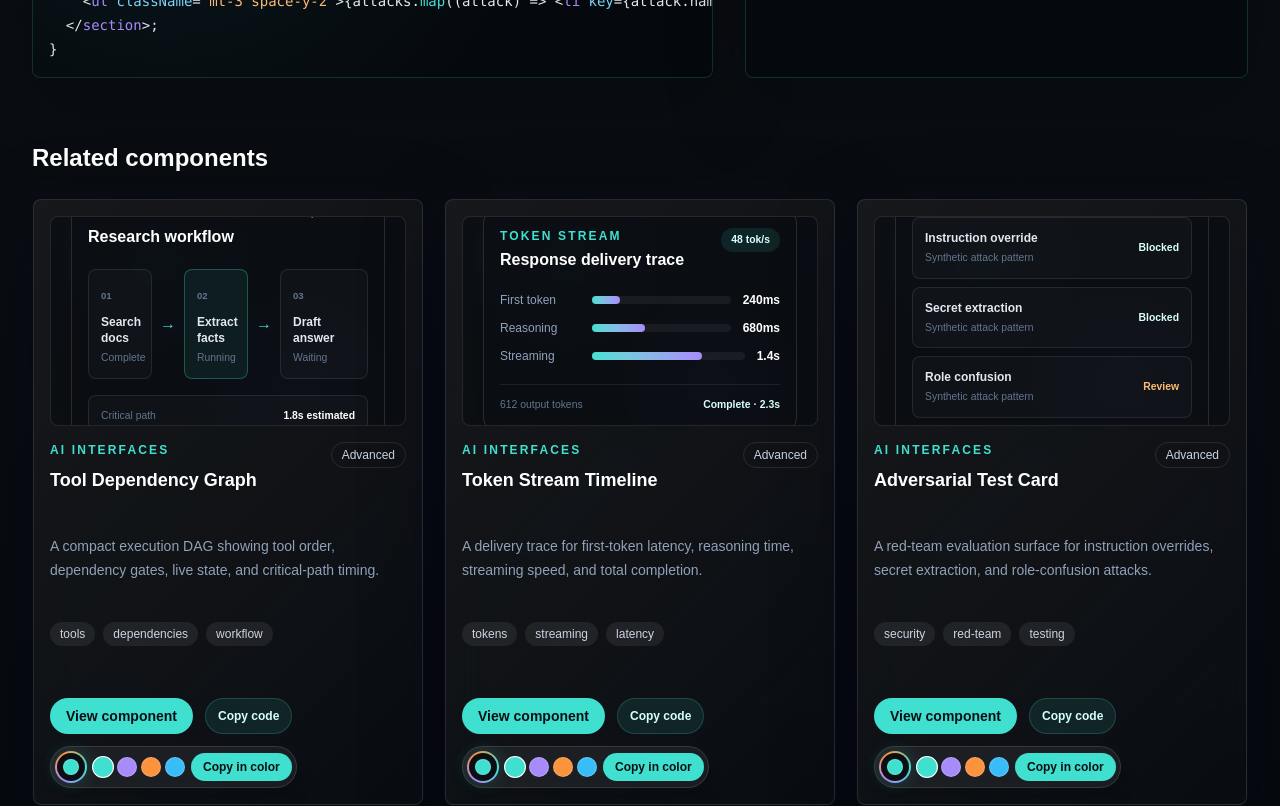
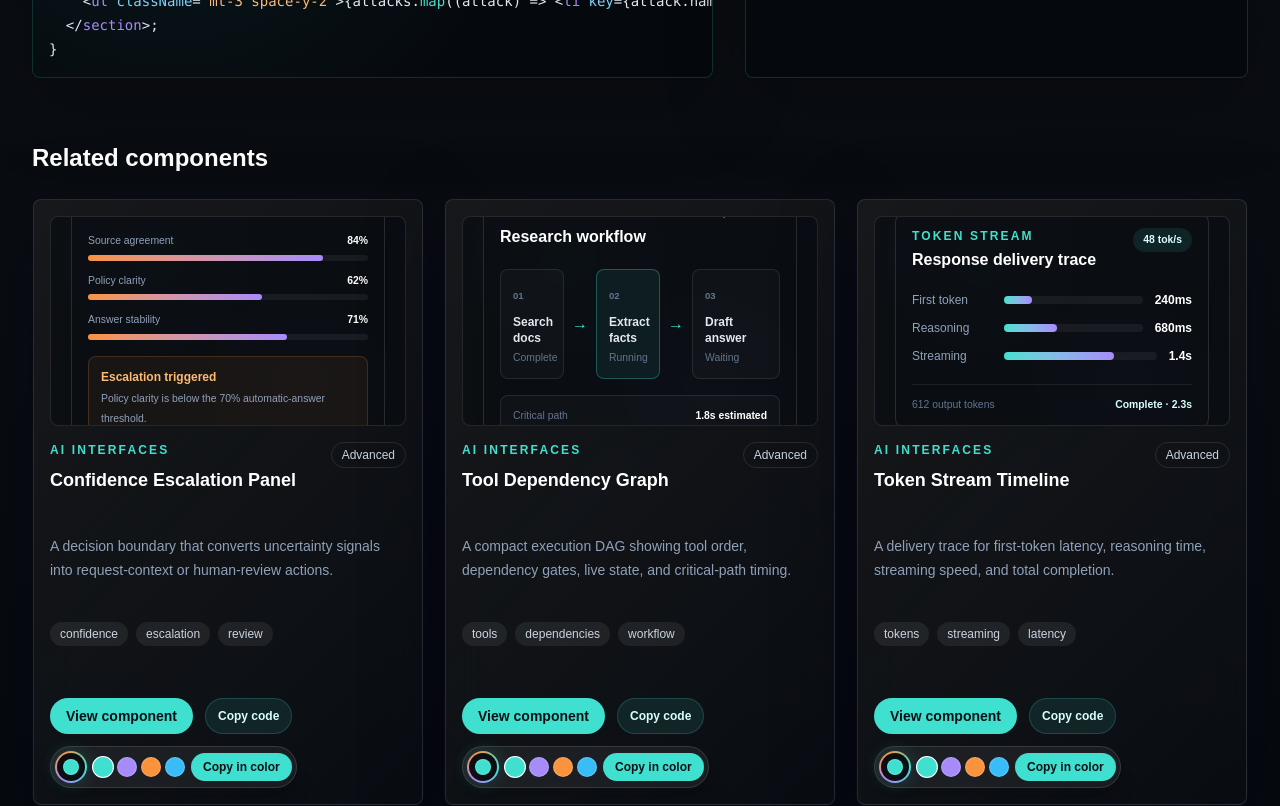
Before and after one commit to edujbarrios/edujbarrios-ui, a Next.js app: page /components/adversarial-prompt-lab in a window 1280 px wide. Shown: the part 980-1786 px from the top of the page. Built offline with nearby package versions, Linux system fonts and the light colour scheme.

Commit message:
add confidence escalation panel (#24)
Co-authored-by: Eduardo J. Barrios <edujbarrios@users.noreply.github.com>

```diff
--- a/components/component-preview.tsx
+++ b/components/component-preview.tsx
@@ -15,6 +15,7 @@ import { CodeTabSwitcher } from "@/components/ui/code-tab-switcher";
 import { ColorTokenSwatch } from "@/components/ui/color-token-swatch";
 import { CommandHintBar } from "@/components/ui/command-hint-bar";
 import { ConfidenceMeter } from "@/components/ui/confidence-meter";
+import { ConfidenceEscalationPanel } from "@/components/ui/confidence-escalation-panel";
 import { ContextMenuPanel } from "@/components/ui/context-menu-panel";
 import { CopyCodeCard } from "@/components/ui/copy-code-card";
 import { CostEstimateCard } from "@/components/ui/cost-estimate-card";
@@ -83,6 +84,7 @@ import { RetrievalHealthCard } from "@/components/ui/retrieval-health-card";
 import { RateLimitGauge } from "@/components/ui/rate-limit-gauge";
 
 const previews: Record<ComponentSlug, ComponentType> = {
+  "confidence-escalation-panel": ConfidenceEscalationPanel,
   "tool-dependency-graph": ToolDependencyGraph,
   "token-stream-timeline": TokenStreamTimeline,
   "adversarial-test-card": AdversarialTestCard,
--- /dev/null
+++ b/components/ui/confidence-escalation-panel.tsx
@@ -0,0 +1,10 @@
+const signals = [{ label: "Source agreement", value: 84 }, { label: "Policy clarity", value: 62 }, { label: "Answer stability", value: 71 }];
+
+export function ConfidenceEscalationPanel() {
+  return <section className="w-full max-w-sm rounded-xl border border-white/12 bg-[#0b0f14]/92 p-4 shadow-2xl">
+    <header className="flex items-start justify-between"><div><p className="text-xs font-semibold uppercase tracking-[0.18em] text-[#fb923c]">Decision boundary</p><h3 className="mt-1 text-base font-bold text-white">Review before answering</h3></div><span className="rounded-full bg-[#fb923c]/12 px-2.5 py-1 text-[0.65rem] font-bold text-[#fdba74]">72% confidence</span></header>
+    <dl className="mt-4 space-y-3">{signals.map((signal) => <div key={signal.label}><div className="flex justify-between text-[0.65rem]"><dt className="text-slate-400">{signal.label}</dt><dd className="font-bold text-white">{signal.value}%</dd></div><div className="mt-1.5 h-1.5 rounded-full bg-white/[0.06]" aria-hidden="true"><span className="block h-full rounded-full bg-gradient-to-r from-[#fb923c] to-[#a78bfa]" style={{ width: `${signal.value}%` }} /></div></div>)}</dl>
+    <div className="mt-4 rounded-lg border border-[#fb923c]/20 bg-[#fb923c]/[0.06] p-3"><p className="text-xs font-semibold text-[#fdba74]">Escalation triggered</p><p className="mt-1 text-[0.65rem] leading-5 text-slate-400">Policy clarity is below the 70% automatic-answer threshold.</p></div>
+    <div className="mt-3 grid grid-cols-2 gap-2"><button type="button" className="rounded-full border border-white/12 px-3 py-2.5 text-xs font-bold text-slate-200">Request context</button><button type="button" className="rounded-full bg-[#40E0D0] px-3 py-2.5 text-xs font-bold text-[#0b0f14]">Send to review</button></div>
+  </section>;
+}
--- a/data/component-code.ts
+++ b/data/component-code.ts
@@ -1,4 +1,13 @@
 export const componentCode = {
+  "confidence-escalation-panel": `const signals = [{ label: "Source agreement", value: 84 }, { label: "Policy clarity", value: 62 }, { label: "Answer stability", value: 71 }];
+
+export function ConfidenceEscalationPanel() {
+  return <section className="w-full max-w-sm rounded-xl border border-white/12 bg-[#0b0f14]/92 p-4 shadow-2xl">
+    <header><p className="text-xs font-semibold uppercase tracking-[0.18em] text-[#fb923c]">Decision boundary</p><h3 className="mt-1 text-base font-bold text-white">Review before answering</h3></header>
+    <dl className="mt-4 space-y-3">{signals.map((signal) => <div key={signal.label}><div className="flex justify-between text-[0.65rem]"><dt>{signal.label}</dt><dd>{signal.value}%</dd></div><div className="mt-1.5 h-1.5 rounded-full bg-white/[0.06]"><span className="block h-full rounded-full bg-[#fb923c]" style={{ width: signal.value + "%" }} /></div></div>)}</dl>
+    <div className="mt-4 rounded-lg border border-[#fb923c]/20 bg-[#fb923c]/[0.06] p-3"><p className="text-xs font-semibold text-[#fdba74]">Escalation triggered</p><p className="mt-1 text-[0.65rem] text-slate-400">Policy clarity is below the 70% automatic-answer threshold.</p></div>
+  </section>;
+}`,
   "tool-dependency-graph": `const tools = [{ name: "Search docs", state: "Complete", step: "01" }, { name: "Extract facts", state: "Running", step: "02" }, { name: "Draft answer", state: "Waiting", step: "03" }];
 
 export function ToolDependencyGraph() {
--- a/lib/components.ts
+++ b/lib/components.ts
@@ -30,6 +30,18 @@ export type ComponentItem = {
 };
 
 export const components: ComponentItem[] = [
+  {
+    slug: "confidence-escalation-panel",
+    name: "Confidence Escalation Panel",
+    description: "A decision boundary that converts uncertainty signals into request-context or human-review actions.",
+    category: "AI Interfaces",
+    tags: ["confidence", "escalation", "review"],
+    difficulty: "Advanced",
+    code: componentCode["confidence-escalation-panel"],
+    usage: `<ConfidenceEscalationPanel />`,
+    accessibility: "Every signal has an exact text value and the escalation cause is stated explicitly rather than encoded by color.",
+    featured: true,
+  },
   {
     slug: "tool-dependency-graph",
     name: "Tool Dependency Graph",
```
